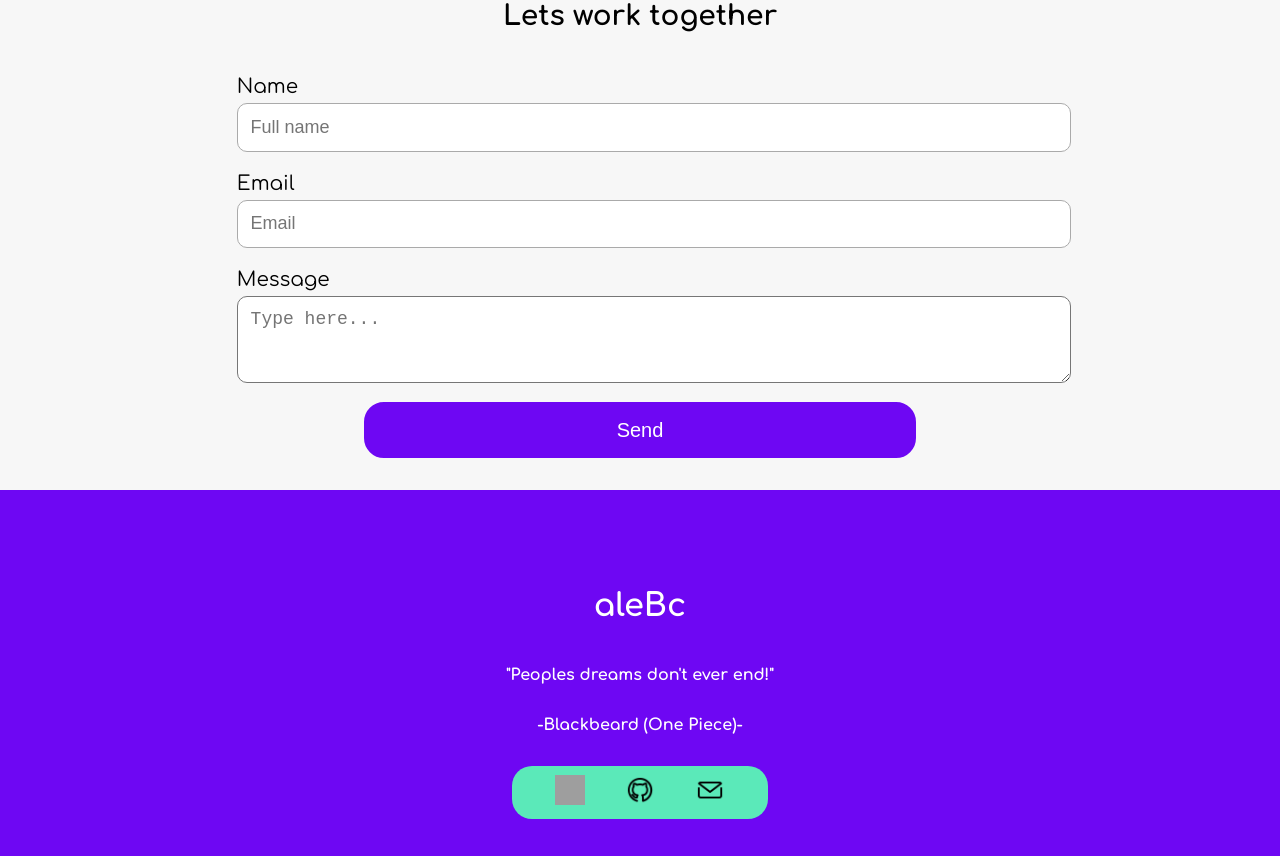
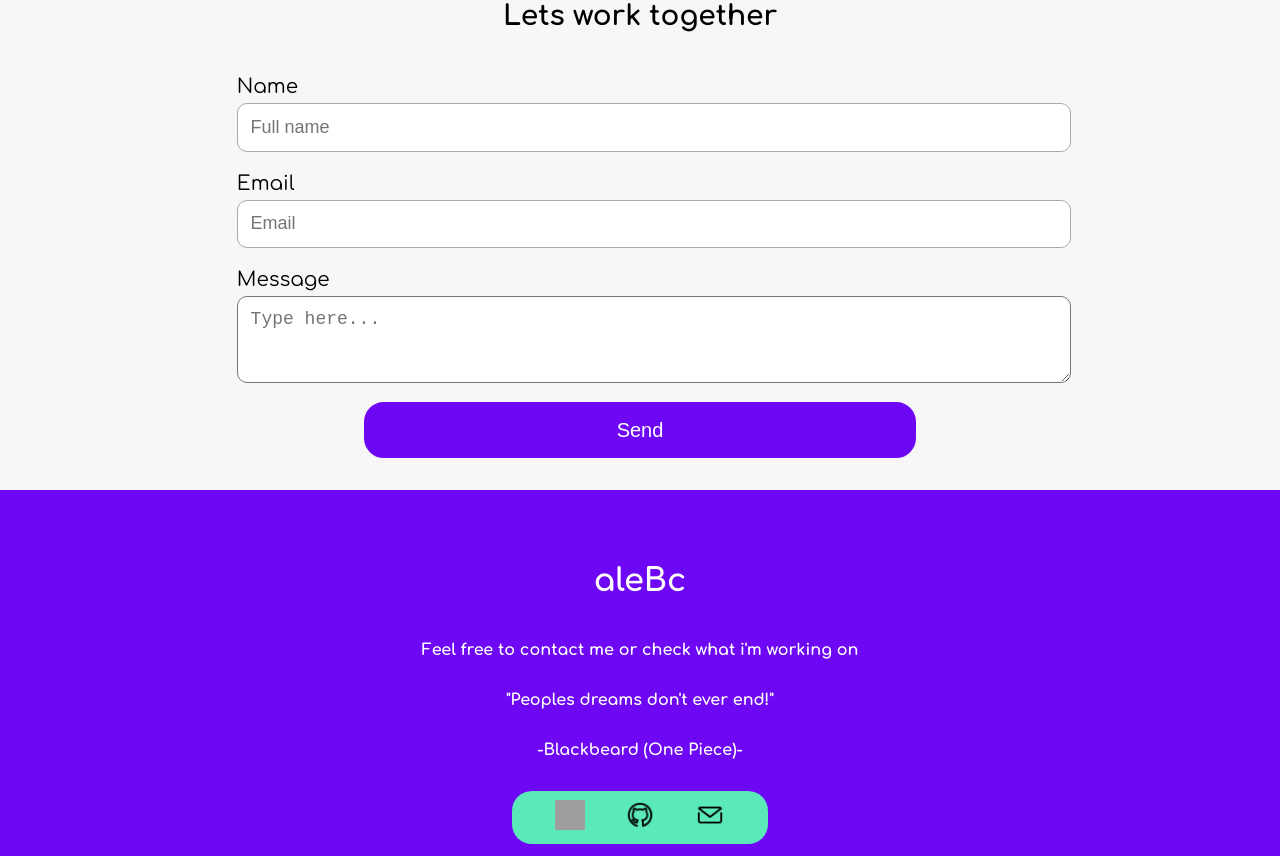
Before and after one commit to alebc96/portafolio, a React (Vite) app: page / in a window 1280 px wide. Shown: the part 2760-3616 px from the top of the page. Built offline with nearby package versions, Linux system fonts and the light colour scheme; grey boxes are pictures that could not be loaded.

Commit message:
changes 4.0

```diff
--- a/src/App.tsx
+++ b/src/App.tsx
@@ -3,6 +3,7 @@ import { Routes, Route } from 'react-router-dom'
 import HomePage from './pages/HomePage'
 import ContactForm from './components/form/ContactForm';
 import Header from './components/header/Header'
+import Footer from './components/footer/Footer';
 
 function App() {
 
@@ -14,6 +15,7 @@ function App() {
           <>
             <Header></Header>
             <ContactForm></ContactForm>
+            <Footer></Footer>
           </>
         }/>
       </Routes>
--- a/src/components/footer/Footer.tsx
+++ b/src/components/footer/Footer.tsx
@@ -6,6 +6,7 @@ const Footer = () => {
   return (
     <div className="footer-container">
       <h2>aleBc</h2>
+      <p className="blackbeard">Feel free to contact me or check what i'm working on</p>
       <p className="blackbeard">"Peoples dreams don't ever end!"</p>
       <p className="blackbeard">-Blackbeard (One Piece)-</p>
       <section className="contact-social-media">
--- a/src/components/proyects/ProjectCard.css
+++ b/src/components/proyects/ProjectCard.css
@@ -85,8 +85,10 @@
 .tech-tools > p{
     padding: 5px 10px;
     margin-top: 2rem;
+    font-weight: bold;
+    background-color: #fff;
     border: 1px solid #fff;
-    color: #fff;
+    color: #6E07F3;
     border-radius: 20px;
     font-size: 12px;
 }
```
